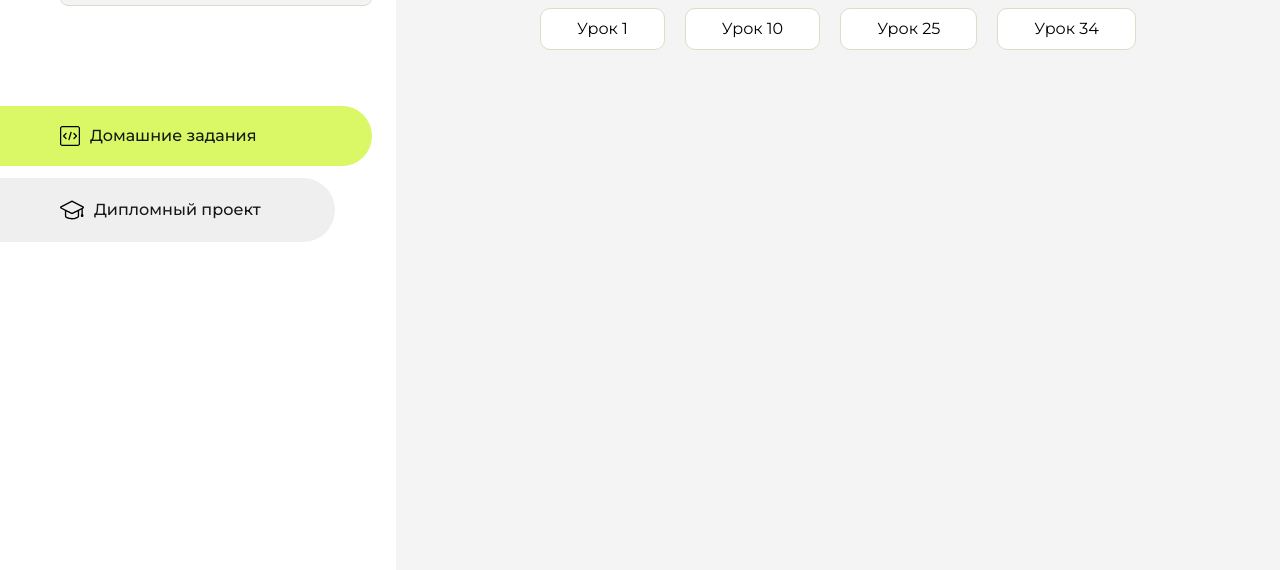
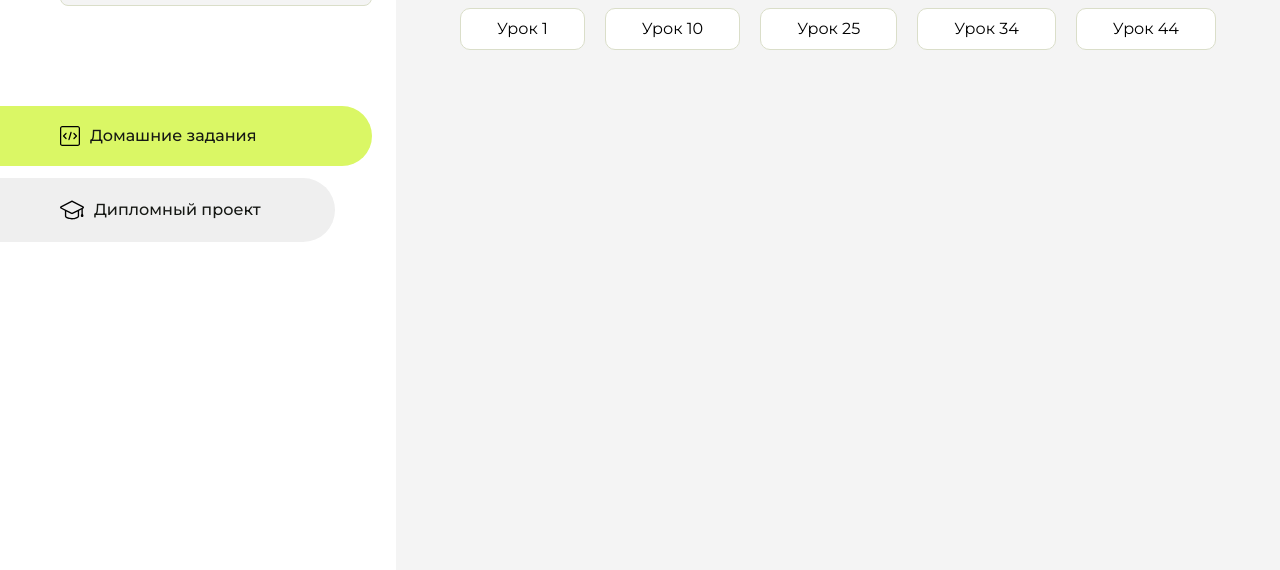
Before and after one commit to Leralera23/Aroken_homework, a plain HTML site: page index.html in a window 1280 px wide. Shown: the part 230-800 px from the top of the page. Drawn offline with Linux system fonts and the light colour scheme.

Commit message:
Update index.html

```diff
--- a/index.html
+++ b/index.html
@@ -104,6 +104,9 @@
                      <li class="content__list-item">
                         <a href="Lesson34/index.html">Урок 34</a>
                     </li>
+                     <li class="content__list-item">
+                        <a href="Lesson44/index.html">Урок 44</a>
+                    </li>
                 </ul>
             </div>
             <div class="content__block hidden" id="diplomBlock">
```
